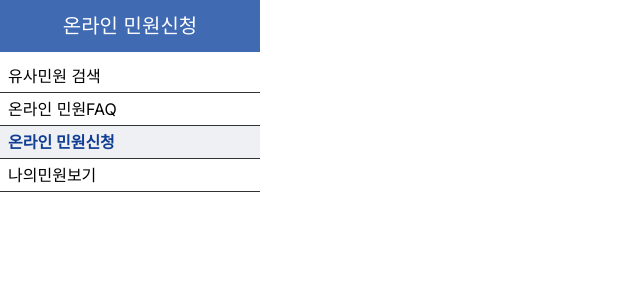
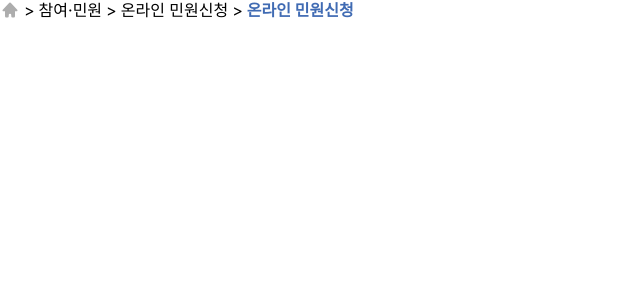
Before and after one commit to Rookeys/good-public-validator, a Next.js app: page /civilComplaintRequest in a window 1280 px wide. Shown: the top 300 px of the page, without its empty margins (0-640 px from the left). Built offline with nearby package versions, Linux system fonts and the light colour scheme.

Commit message:
feat: smallBanner 구현

```diff
--- a/app/(routes)/civilComplaintRequest/page.tsx
+++ b/app/(routes)/civilComplaintRequest/page.tsx
@@ -1,6 +1,4 @@
-import { Sidebar } from '@/components/sidebar';
-import { Button } from "@/components/ui/button";
-import { Input } from "@/components/ui/input";
+import { SmallBanner } from '@/components/smallBanner';
 import type { Metadata } from "next";
 
 export const metadata: Metadata = {
@@ -9,6 +7,6 @@ export const metadata: Metadata = {
 
 export default function Home() {
   return (
-    <Sidebar />
+    <SmallBanner />
   );
 }
--- /dev/null
+++ b/components/smallBanner.tsx
@@ -0,0 +1,16 @@
+import { HomeIcon } from '@heroicons/react/16/solid';
+import React, { ReactNode } from "react";
+
+export const SmallBanner = () => {
+  return (
+    <div className="h-[20px] flex gap-[4px] items-center">
+      <HomeIcon color="#ADADAD" width={20} height={20} />
+      <p>{">"}</p>
+      <p>{"참여·민원"}</p>
+      <p>{">"}</p>
+      <p>{"온라인 민원신청"}</p>
+      <p>{">"}</p>
+      <p className="font-bold text-primary">{"온라인 민원신청"}</p>
+    </div>
+  );
+};
```
